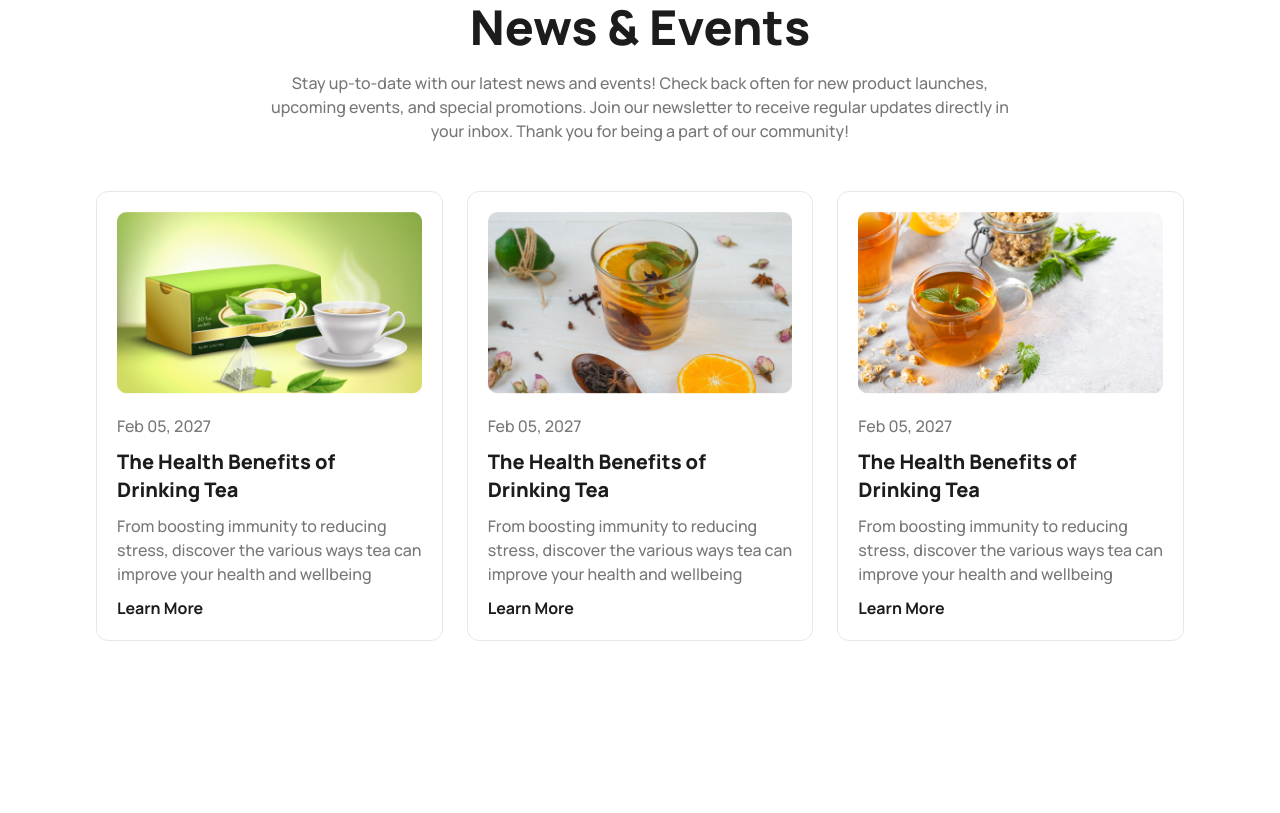
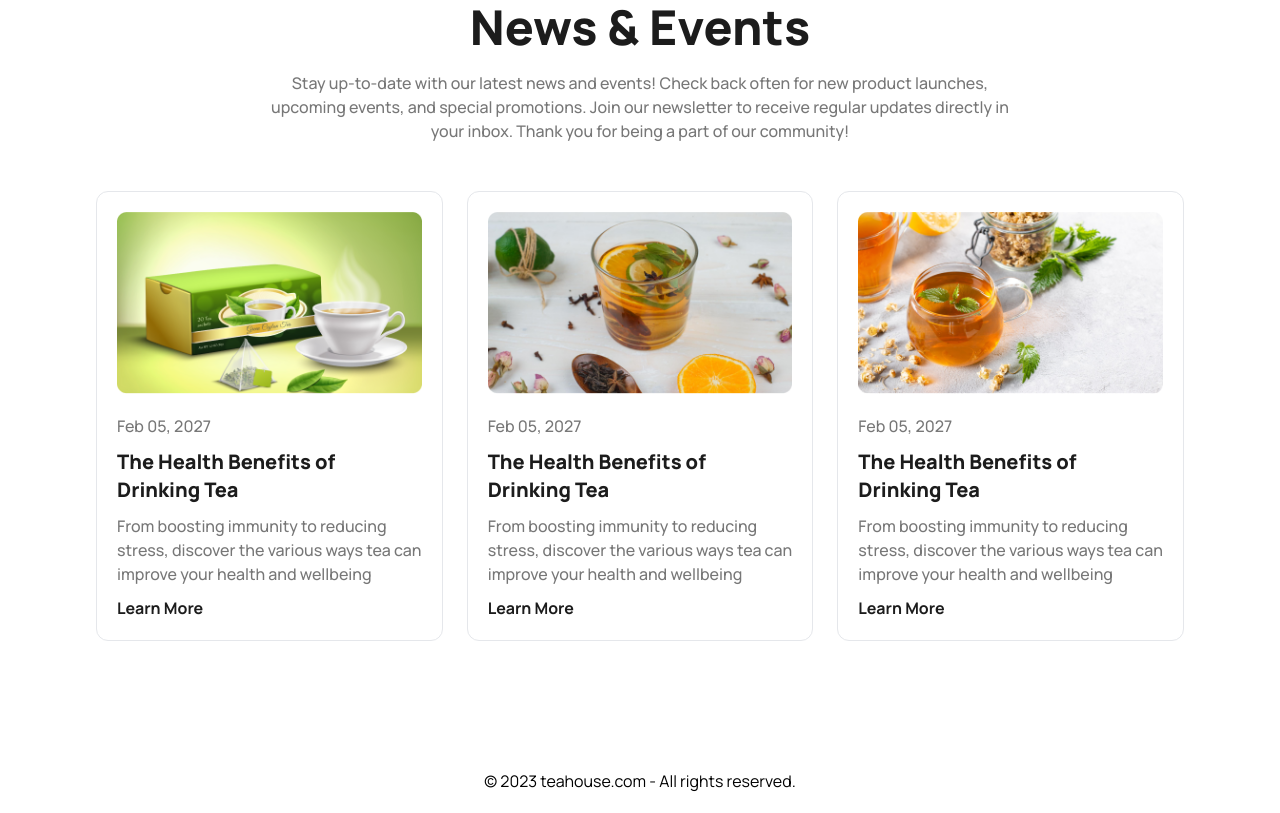
Before and after one commit to omorfarukmahfuj/tea-house, a plain HTML site: page index.html in a window 1280 px wide. Shown: the part 2686-3499 px from the top of the page. Before the commit the page ends 3455 px from the top, so only its background shows below. Drawn offline with nearby package versions, Linux system fonts and the light colour scheme.

Commit message:
added footer

```diff
--- a/index.html
+++ b/index.html
@@ -287,9 +287,10 @@
     </main>
 
     <!-- Footer Start -->
-    <footer>
+    <footer class="text-center my-5">
+        <p>&copy; 2023 teahouse.com - All rights reserved.</p>
+    </footer>
 
-    </footer>
 </body>
 
 </html>
```
